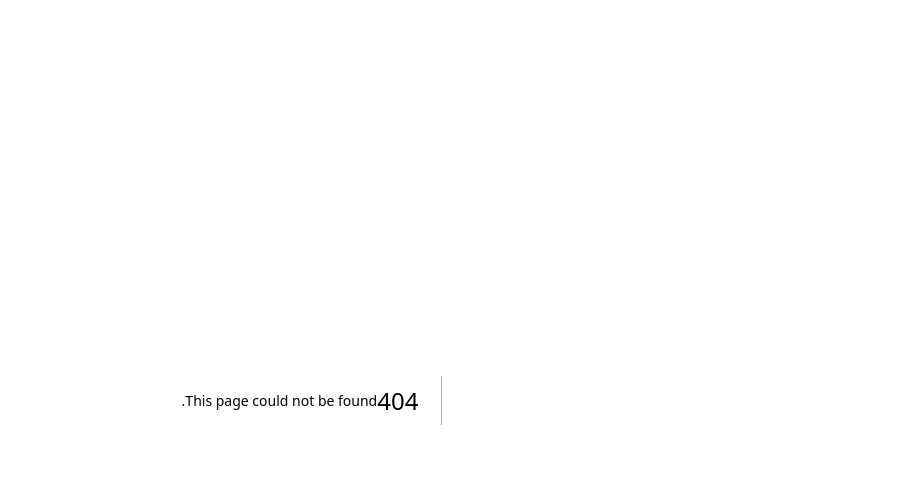
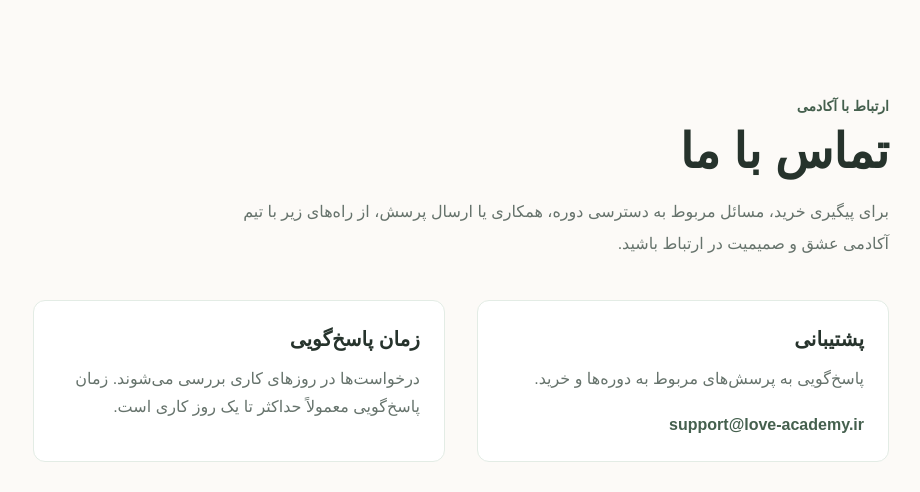
Before and after one commit to reyhanebehmaneshrad-cmd/Love-academy, a Next.js app: page /contact in a window 1280 px wide. Before the commit this address had no page. Shown: the top 492 px of the page, without its empty margins (360-1280 px from the left). Built offline with nearby package versions, Linux system fonts and the light colour scheme.

Commit message:
Add ContactPage component with support information

```diff
--- /dev/null
+++ b/app/contact/page.tsx
@@ -0,0 +1,42 @@
+export default function ContactPage() {
+  return (
+    <main className="bg-ivory py-16 md:py-24">
+      <section className="mx-auto max-w-4xl px-5">
+        <p className="text-sm font-semibold text-sage-700">ارتباط با آکادمی</p>
+
+        <h1 className="mt-3 text-4xl font-bold text-ink md:text-5xl">
+          تماس با ما
+        </h1>
+
+        <p className="mt-5 max-w-2xl leading-8 text-muted">
+          برای پیگیری خرید، مسائل مربوط به دسترسی دوره، همکاری یا ارسال پرسش،
+          از راه‌های زیر با تیم آکادمی عشق و صمیمیت در ارتباط باشید.
+        </p>
+
+        <div className="mt-10 grid gap-8 md:grid-cols-2">
+          <section className="rounded-xl border border-sage-100 bg-white p-6">
+            <h2 className="text-xl font-bold text-ink">پشتیبانی</h2>
+            <p className="mt-3 leading-7 text-muted">
+              پاسخ‌گویی به پرسش‌های مربوط به دوره‌ها و خرید.
+            </p>
+
+            <a
+              href="mailto:support@love-academy.ir"
+              className="mt-5 inline-block font-semibold text-sage-700 hover:text-terracotta"
+            >
+              support@love-academy.ir
+            </a>
+          </section>
+
+          <section className="rounded-xl border border-sage-100 bg-white p-6">
+            <h2 className="text-xl font-bold text-ink">زمان پاسخ‌گویی</h2>
+            <p className="mt-3 leading-7 text-muted">
+              درخواست‌ها در روزهای کاری بررسی می‌شوند. زمان پاسخ‌گویی معمولاً
+              حداکثر تا یک روز کاری است.
+            </p>
+          </section>
+        </div>
+      </section>
+    </main>
+  );
+}
```
